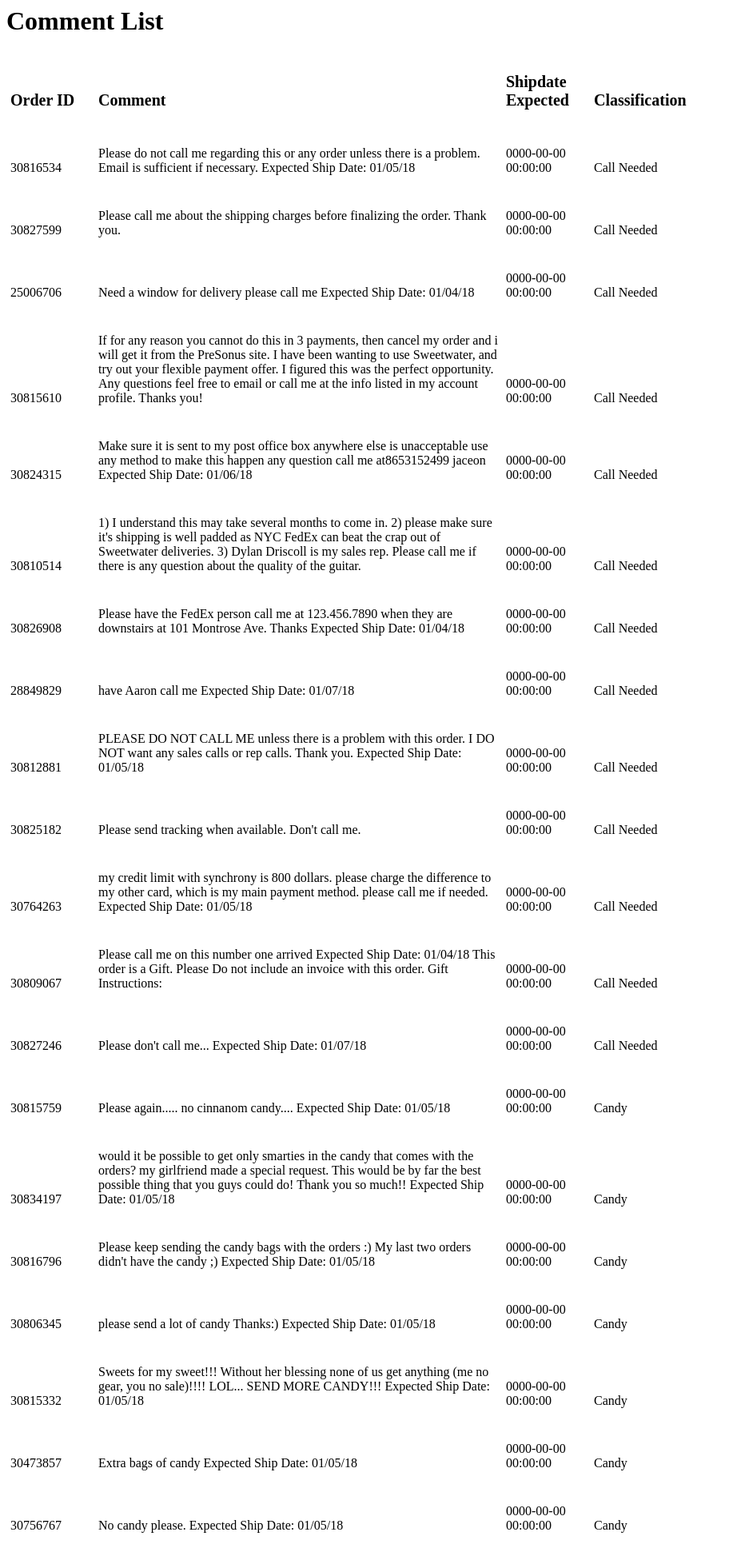
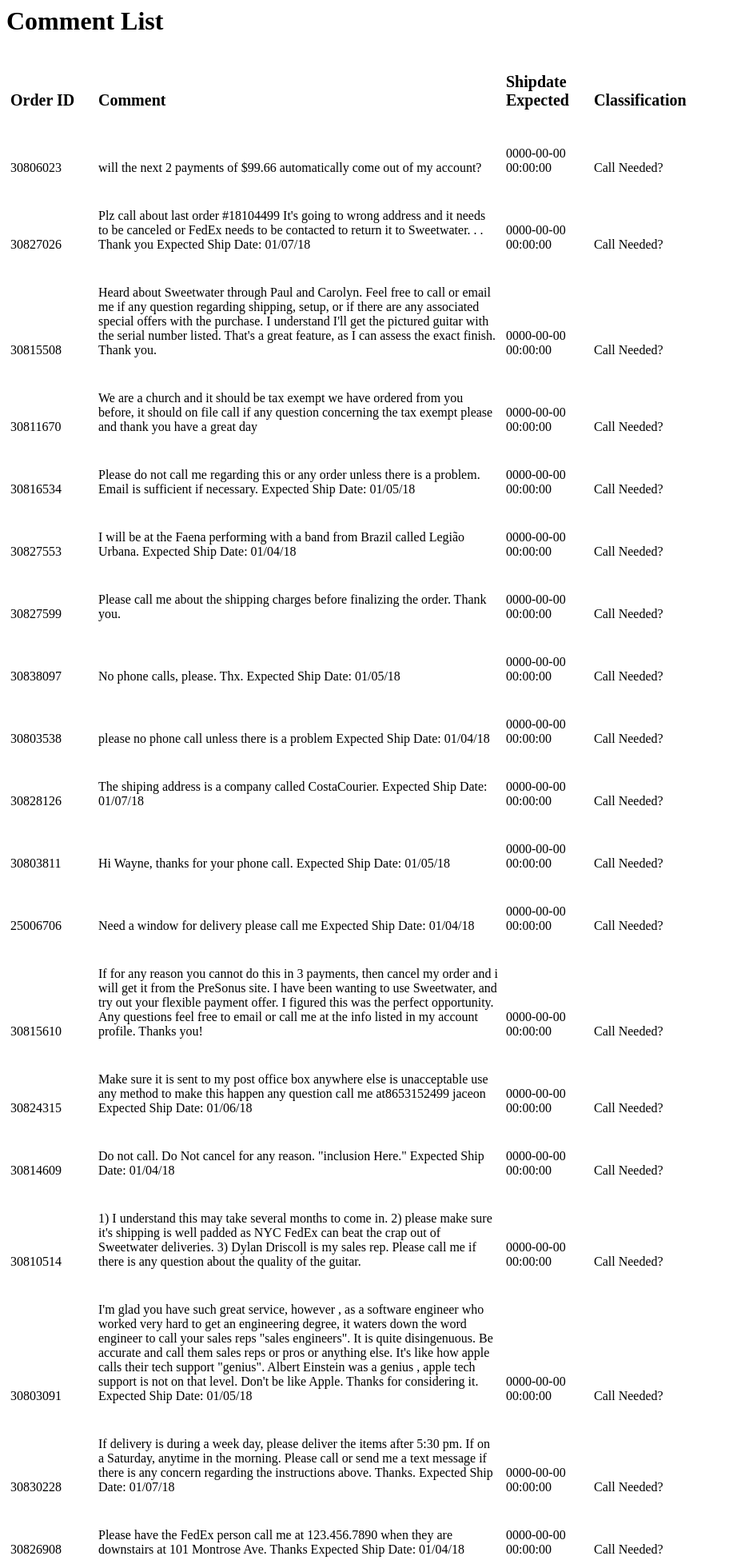
Before and after one commit to smannlymann/sweatwater-sjm-test, a PHP site: page / in a window 1280 px wide. Shown: the top 1951 px of the page at 80% size, without its empty margins (0-912 px from the left). Run offline with PHP 8.4, Linux system fonts and the light colour scheme; data comes from the database, SQL or seed files in the repository.

Commit message:
Made Call Needed comment classification more inclusive by reducing term from 'call me' to call. Also added ambiguity to classification title

```diff
--- a/query/SweatwaterTestQuery.php
+++ b/query/SweatwaterTestQuery.php
@@ -43,7 +43,7 @@ class SweatwaterTestQuery
                         shipdate_expected,
                         (CASE
                             WHEN comments LIKE '%candy%' THEN 'Candy'
-                            WHEN comments LIKE '%call me%' THEN 'Call Needed'
+                            WHEN comments LIKE '%call%' THEN 'Call Needed?'
                             WHEN comments LIKE '%refer%' THEN 'Referred By'
                             WHEN comments LIKE '%signature%' THEN 'Signature'
                             ELSE 'Miscellaneous'
```
